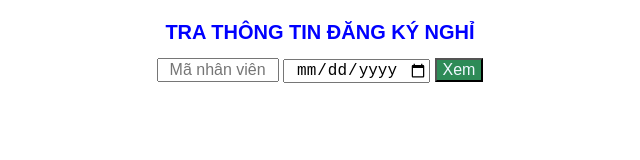
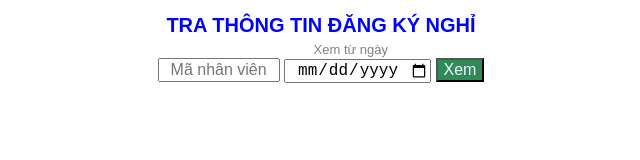
Before and after one commit to BaoHoangub/ThongTinNghi, a website built with Parcel: page index.html in a window 1280 px wide. Shown: the whole page, without its empty margins (320-960 px from the left). Built offline with nearby package versions, Linux system fonts and the light colour scheme.

Commit message:
Update 9 files

```diff
--- a/index.html
+++ b/index.html
@@ -1,7 +1,7 @@
 <!DOCTYPE html>
 <html>
   <head>
-    <title>Parcel Sandbox</title>
+    <title>Tra ngày nghỉ SongLamPack</title>
     <meta charset="UTF-8" />
     <link rel="stylesheet" type="text/css" href="./src/styles.css" />
   </head>
@@ -9,6 +9,7 @@
   <body>
     <h1 class="tieude">TRA THÔNG TIN ĐĂNG KÝ NGHỈ</h1>
     <div>
+      <label class="noteDate">Xem từ ngày</label><br />
       <input
         class="inputbox"
         type="text"
@@ -18,7 +19,6 @@
       />
       <input type="date" id="mydate" class="inputbox" >
       <button id="btn">Xem</button>
-      <br />
     </div>
     <div id="result"></div>
     <div class="modal" > <h2>Đang chạy...</h2></div>
--- a/src/styles.css
+++ b/src/styles.css
@@ -3,6 +3,15 @@ body {
   display: flex;
   flex-direction: column;
   align-items: center;
+  width: 100%;
+  margin: 1px;
+}
+.noteDate {
+  font-size: 13px;
+  margin-left: 12em;
+  color: #808080;
+  align-items: center;
+  width: 100%;
 }
 .done {
   color: green;
@@ -18,6 +27,7 @@ body {
   gap: 20px;
 }
 .tieude {
+  margin-bottom: 3px;
   font-size: 20px;
   color: blue;
   text-align: center;
@@ -27,6 +37,7 @@ body {
   font-size: 16px;
   text-align: center;
 }
+
 /* .render {
   border: 1px;
   border-style: solid;
```
Also changed, not shown: dist/index.html, 4 other files.
